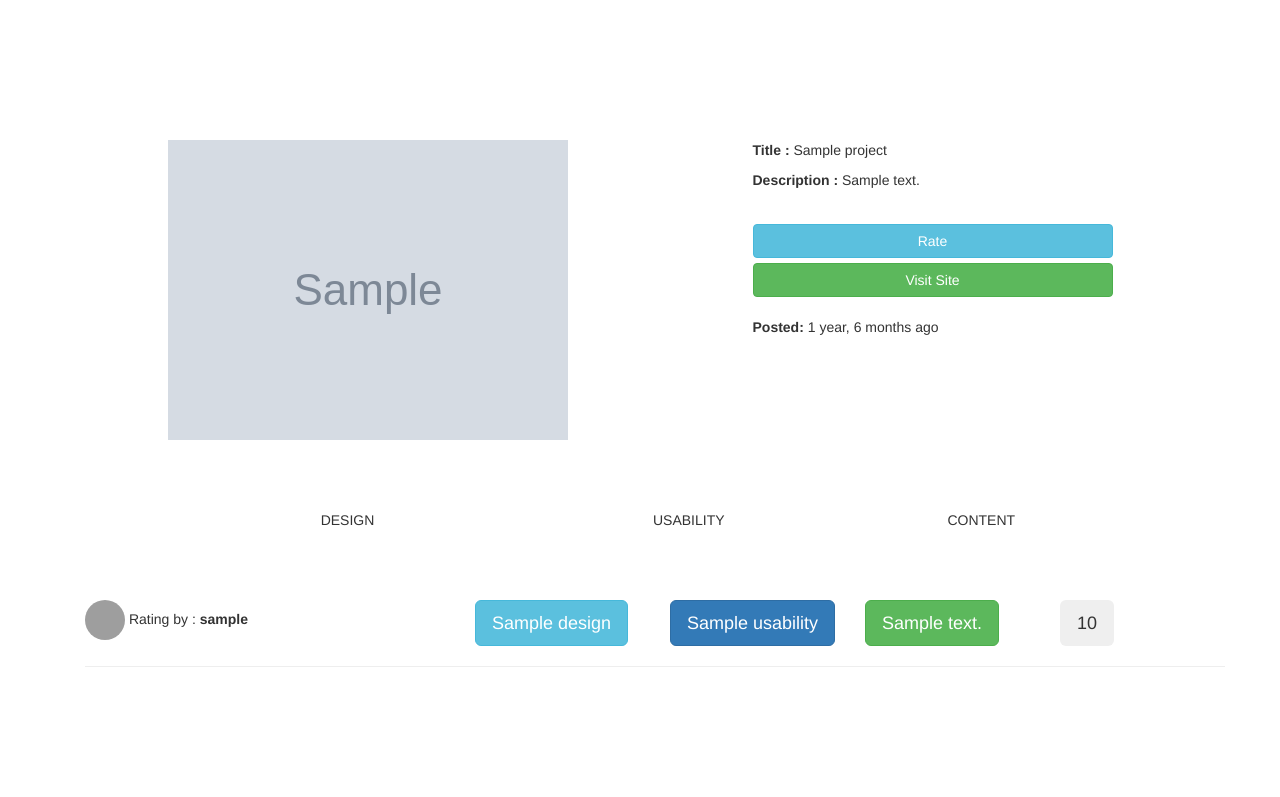
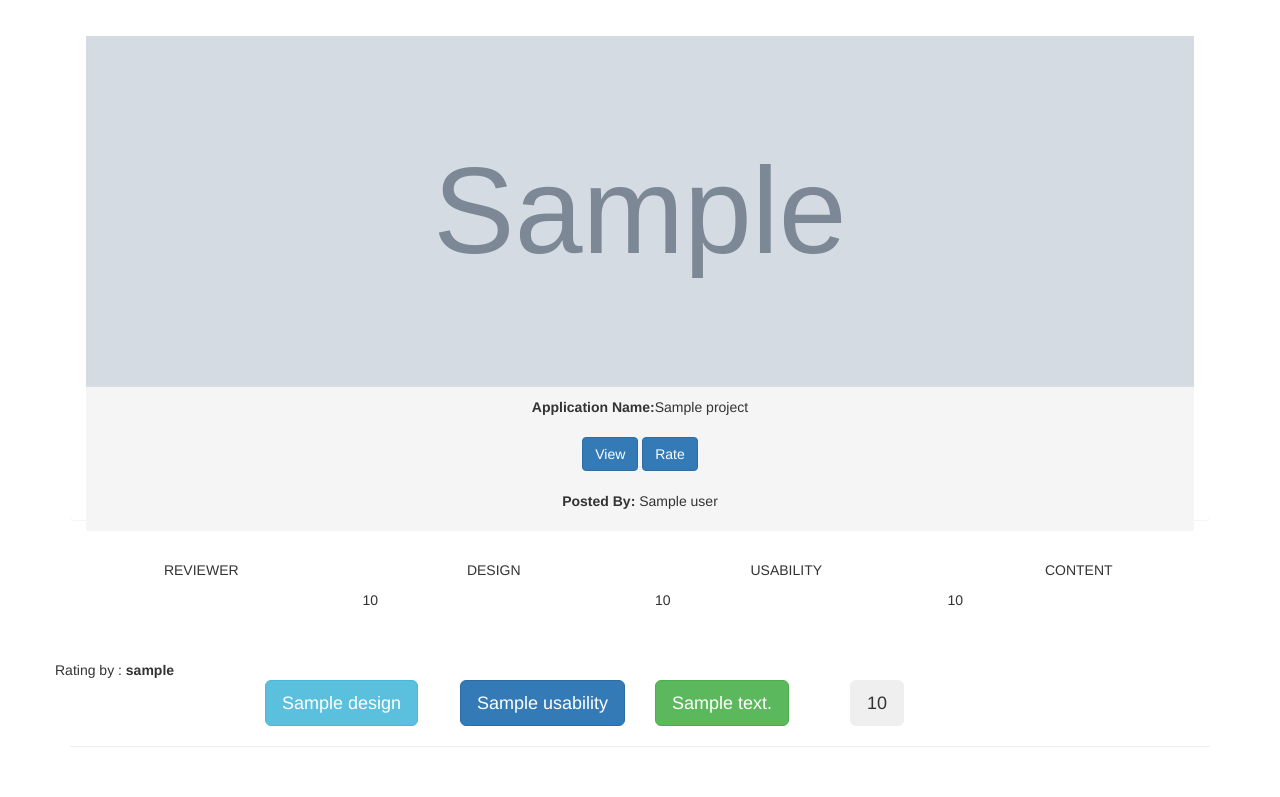
Before and after one commit to ndanu-josy/Awwards, a Django app: template awwardsapp/templates/all_projects.html in a window 1280 px wide. Shown: the part 52-849 px from the top of the page. Before the commit the page ends 719 px from the top, so only its background shows below. Run offline with Django 3.2, Linux system fonts and the light colour scheme; the template is opened without the code that fills it: most values are stand-ins (such as "Sample title", 1, 10 or a date in 2020); grey boxes marked "Sample" are stand-in pictures; some libraries are stand-ins or nearby versions; grey boxes are pictures that could not be loaded.

Commit message:
Working on project reviews

```diff
--- a/awwardsapp/forms.py
+++ b/awwardsapp/forms.py
@@ -41,4 +41,4 @@ class ProjectForm(forms.ModelForm):
 class RatingForm(forms.ModelForm):
     class Meta:
         model = Rating
-        exclude = ['user','project','average' 'date']
+        exclude = ['user','project','average', 'date']
--- a/awwardsapp/models.py
+++ b/awwardsapp/models.py
@@ -36,6 +36,11 @@ class Project(models.Model):
     def delete_projects(self):
         self.delete()
 
+    classmethod
+    def project_by_id(id):
+        project = Project.objects.filter(id =id)
+        return project
+
     @classmethod
     def search_projects(cls, name):
         return cls.objects.filter(title__icontains=name).all()
--- a/awwardsapp/templates/all_projects.html
+++ b/awwardsapp/templates/all_projects.html
@@ -1,86 +1,53 @@
 {%extends 'base.html'%}
 {% block content %}
 <div class="container">
-  <div class="row" style="margin-top:120px;">
-    <div class="col-md-1"></div>
-    <div class="col-sm-12 col-md-5 col-lg-4">
+  <div class="row">
 
-      <div class="card" style="height:340px;width:150%;margin-bottom:10px;">
-        <div class="card-body">
-
+    <div class="col-sm-12 col-md-5 col-lg-12 text-center" style="height: 500px;">
+      <div class="panel" style="height:500px;margin-bottom:20px;">
+        <div class="panel-body">
           <a href="{% url 'allProjects' id=project.id %}">
-
-            <img class="card-img-top mb-10" src="{{project.image.url}}" style="height:300px;">
+            <img class="img-responsive" src="{{project.image.url}}" style="height:350px;width:100%;">
           </a>
+          <div class="panel-footer">
+            <div class="text"> <b>Application Name:</b>{{project.title}}</div>
+            <br>
+            <div>
+              <a href="{{project.link}}" class="btn btn-primary">View</a>
+              <a href="{% url 'review' project_id=project.id%}" class="btn btn-primary">Rate</a>
             </div>
-      </div>
-    </div>
-    <div class="col-md-2">
-      <!-- Empty div -->
-    </div>
-    <div class="col-md-4">
-      <div class="card" style="height:340px;margin-bottom:10px;">
-        <div class="card-body">
-          <p> <b>Title : </b> {{project.title}} </p>
-          <p>
-            {% autoescape off %}
-            <b>Description : </b> {{ project.description }}
-            {% endautoescape %}
-          </p>
             <br>
-          <a href="{% url 'review' project_id=project.id%}" class="btn btn-info btn-block"
-            style="margin-top:4px;">Rate</a>
-          <a href="{{project.link}}" class="btn btn-success btn-block" target="_blank">Visit Site</a>
-          <br>
-          <b> Posted:</b> {{project.timestamp | timesince }} ago
+            <p><b>Posted By: </b>{{project.user}}</p>
           </div>
         </div>
       </div>
     </div>
+
+  </div>
+  <br>
   <br>
   <div class="row">
     {% if reviews %}
-    <div class="col-md-1"></div>
-    <div class="col-md-4">
-      <p class="text-center">DESIGN</p>
-      <div class="main-container">
-        <div class="motion-container">
-          <div class="motion-item circle one"></div>
-          <div class="motion-item circle two"></div>
+    <div class="col-md-3">
+      <p class="text-center">REVIEWER</p>
 
-          <h style="color:white;">{{project.avg_design |floatformat}}</h>
-          <div class="motion-item circle five"></div>
-
-          <div class="motion-item circle seven"></div>
-        </div>
-      </div>
-    </div>
-    <div class="col-md-3">
-      <p class="text-center">USABILITY</p>
-      <div class="main-container">
-        <div class="motion-container">
-          <div class="motion-item circle one"></div>
-          <div class="motion-item circle two"></div>
-
-          <div class="motion-item circle four"></div>
-          <h style="color:white;">{{project.avg_usability |floatformat}}</h>
-          <div class="motion-item circle six"></div>
-          <div class="motion-item circle seven"></div>
-        </div>
-
-      </div>
     </div>
 
     <div class="col-md-3">
+      <p class="text-center">DESIGN</p>
+      <p>{{project.avg_design |floatformat}}</p>
+    </div>
+
+
+    <div class="col-md-3">
+      <p class="text-center">USABILITY</p>
+      <p>{{project.avg_usability |floatformat}}</p>
+    </div>
+
+
+    <div class="col-md-3">
       <p class="text-center">CONTENT</p>
-      <div class="main-container">
-        <div class="motion-container">
-          <div class="motion-item circle one"></div>
-          <div class="motion-item circle two"></div>
-
-          <h style="color:white;"> {{project.avg_content |floatformat}}</h>
-
-          <div class="motion-item circle seven"></div>
+      <p> {{project.avg_content |floatformat}}</p>
     </div>
   </div>
   {%else%}
@@ -95,9 +62,7 @@
   {% for review in reviews %}
   <div class="row">
     {% if project.id == review.project.id %}
-      <div class="col-md-2"> <img
-          src="https://encrypted-tbn0.gstatic.com/images?q=tbn:ANd9GcT3AeEIETd1WF-w7g5xkFdUfvcX0FK7tH5gV7qiidS1iW4hJFAzzw"
-          style="height:40px;width:40px;border-radius:50%">
+    <div>
       Rating by : <b> {{review.user.username}}</b></div>
     <div class="col-md-2"></div>
     <div class="col-md-2">
--- a/awwardsapp/urls.py
+++ b/awwardsapp/urls.py
@@ -15,4 +15,5 @@ urlpatterns=[
 
     url(r'^project_details/(?P<id>\d+)', views.all_projects, name='allProjects'),
 
+    url(r'^review/(?P<project_id>\d+)', views.review_project, name='review'),
 ]
```
Also changed, not shown: awwardsapp/templates/reviews.html (added, +44 -0 lines), awwardsapp/views.py (+27 -17 lines), db.sqlite3. Lines whose indentation alone changed are shown as unchanged.
